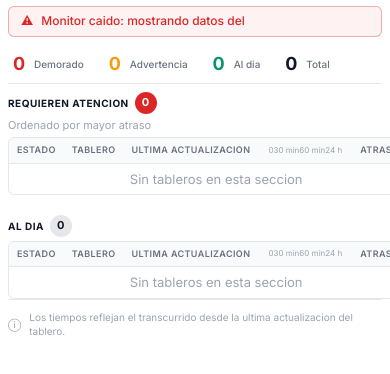
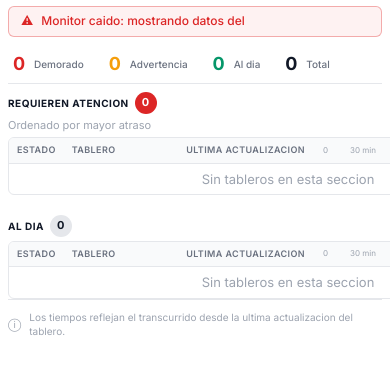
Before and after one commit to grupoepem-bi-team/MonitorTablero, a FastAPI app: page / in a window 390 px wide; the page is wider, and only the part inside the window is pictured. Shown: the part 116-490 px from the top of that part. Run offline with FastAPI, Linux system fonts and the light colour scheme; data that the repository does not hold is empty; parts of the project's set-up code (start-up, migrations or seed data) failed here and were passed over.

Commit message:
fix(layout): la grilla abre columnas solo cuando entran (escala ya no se aplasta)
El usuario reporto la escala de tiempos pegada ("030 min60 min24 h") en su
monitor. Causa raiz medida en el DOM: la grilla era "1fr 1fr 1fr" FIJA y el
panel esta limitado a 1400px. En un viewport de 1920px eso da ~440px por
columna; como la tabla necesita ~520px (6 columnas, 160px la de timeline), la
tercera columna se comprimia a ~338px y la columna de la escala caia a 94px
-> los rotulos se pegaban.

Medido a lo ancho de pantallas (antes -> despues):
  1920px: 3 col (495/494/338) -> 2 col (670/670)   timeline 94px -> 160px
  1600px: 2 col (670/670)     -> igual              timeline 160px
  1366px: 2 col (653/653)     -> igual              timeline 160px
  1200px: 1 col (1153)        -> 2 col (578/578)    timeline 160px
  1024px: 1 col (977)         -> 1 col (977)        timeline 160px
En todos: 0 desbordes y 22px de aire entre rotulos.

- style.css: .grid usa repeat(auto-fit, minmax(560px, 1fr)). Se eliminan las dos
  media queries (1800px/1200px) que ya no hacen falta: la grilla se adapta sola.
- style.css: .timeline-header span { white-space: nowrap; } para que "30 min"
  no se parta si algun dia la columna se angosta.
- index.html: style.css?v=4 (cache-busting).
+ TestEscalaDeTiempos (3 tests): falla si la grilla vuelve a ser fija o si los
  rotulos pueden partirse.

Suite: 237 passed, 3 skipped. Smoke JS OK.

```diff
--- a/frontend/static/style.css
+++ b/frontend/static/style.css
@@ -276,23 +276,17 @@ html, body {
     font-variant-numeric: tabular-nums;
 }
 
-/* ========== GRID 3 COLUMNAS ========== */
+/* ========== GRILLA DE SECCIONES ========== */
+/* auto-fit + minmax: abre tantas columnas como ENTRAN de verdad, y ninguna queda
+   aplastada. Antes eran "1fr 1fr 1fr" FIJAS: en un monitor de 1920px, con el panel
+   limitado a 1400px, la tercera columna se comia el espacio, la tabla se comprimia
+   y la escala de tiempos se pegaba ("030 min60 min24 h", detectado 06/10/2026).
+   Con 560px de piso: 1920 -> 2 columnas de 670px, 1200 -> 2 de 578px, 1024 -> 1 de 977px.
+   (Verificado midiendo el DOM: 0 desbordes y 22px entre rotulos de 1024 a 1920.) */
 .grid {
     display: grid;
-    grid-template-columns: 1fr 1fr 1fr;
+    grid-template-columns: repeat(auto-fit, minmax(560px, 1fr));
     gap: 12px;
-}
-
-@media (max-width: 1800px) {
-    .grid {
-        grid-template-columns: 1fr 1fr;
-    }
-}
-
-@media (max-width: 1200px) {
-    .grid {
-        grid-template-columns: 1fr;
-    }
 }
 
 /* ========== SECTIONS ========== */
@@ -388,6 +382,10 @@ html, body {
     letter-spacing: 0;
     padding: 0 2px;
 }
+
+/* Los rotulos de la escala NUNCA deben partirse: sin esto, si la columna se
+   angosta, "30 min" se quiebra o se pega contra "0" / "60 min". */
+.timeline-header span { white-space: nowrap; }
 
 .data-table tbody tr {
     border-bottom: 1px solid #f3f4f6;
--- a/frontend/templates/index.html
+++ b/frontend/templates/index.html
@@ -23,7 +23,7 @@
             } catch (e) { /* sin localStorage: se usa el CSS base (claro) */ }
         })();
     </script>
-    <link rel="stylesheet" href="/static/style.css?v=3">
+    <link rel="stylesheet" href="/static/style.css?v=4">
     <link rel="icon" type="image/x-icon" href="/static/icons8-power-bi-50.ico">
 </head>
 <body>
```
Also changed, not shown: tests/test_frontend_assets.py (+29 -0 lines).
